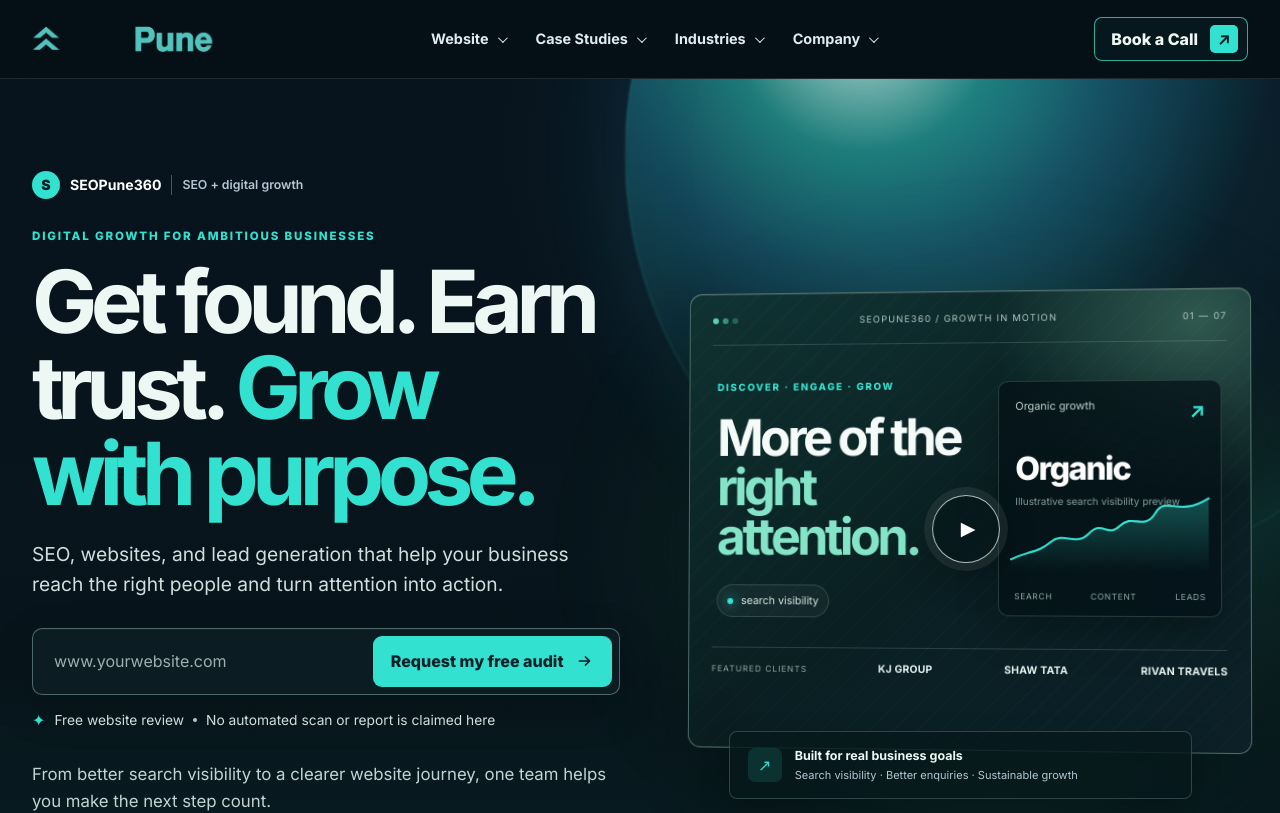
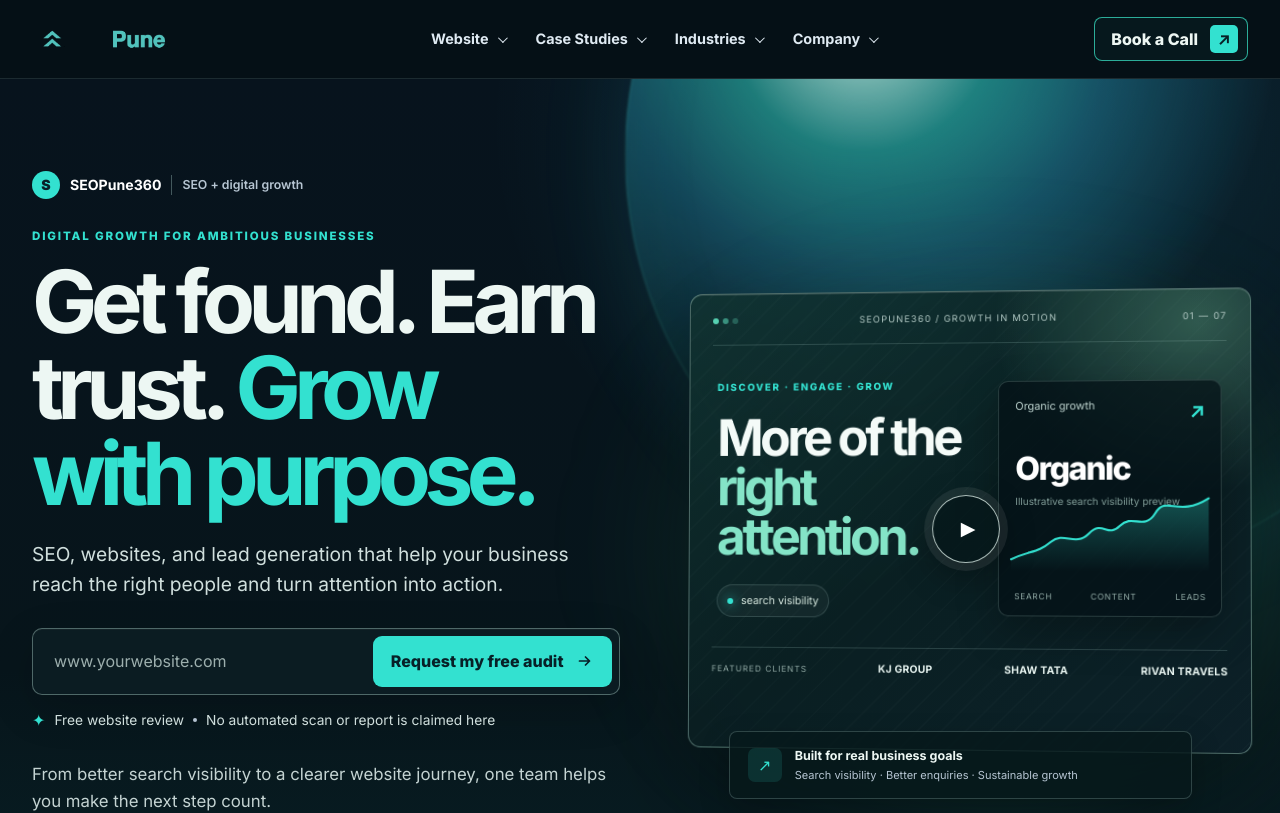
Before and after one commit to Paritosh816/SEOPUNE360, a React (Vite) app: page / in a window 1280 px wide. Shown: the top 813 px of the page. Built offline with nearby package versions, Linux system fonts and the light colour scheme.

Commit message:
Show the complete SEOPune360 wordmark

```diff
--- a/src/App.jsx
+++ b/src/App.jsx
@@ -93,8 +93,11 @@
   const logoFilter = footer ? 'brand-logo-key-footer' : 'brand-logo-key-header';
   return (
     <a className={'brand' + (footer ? ' brand-footer' : '')} href="#top" aria-label="SEOPune360 home">
-      <svg className="brand-logo" viewBox="190 110 2970 460" aria-hidden="true">
+      <svg className="brand-logo" viewBox="0 0 4238 677" aria-hidden="true">
         <defs>
+          <clipPath id={logoFilter + '-image-clip'}>
+            <rect x="190" y="110" width="2970" height="460" />
+          </clipPath>
           <filter id={logoFilter} colorInterpolationFilters="sRGB">
             <feColorMatrix type="matrix" values="0 0 0 0 0.318
               0 0 0 0 0.761
@@ -102,7 +105,9 @@
               -0.634 -2.135 -0.215 0 2.983" />
           </filter>
         </defs>
-        <image href="/seopune360-logo.jpg" width="4238" height="677" filter={`url(#${logoFilter})`} />
+        <image href="/seopune360-logo.jpg" width="4238" height="677" clipPath={`url(#${logoFilter}-image-clip)`} filter={`url(#${logoFilter})`} />
+        <text className="brand-logo-addition" x="700" y="540">SEO</text>
+        <text className="brand-logo-addition" x="3190" y="540">360</text>
       </svg>
     </a>
   );
```
